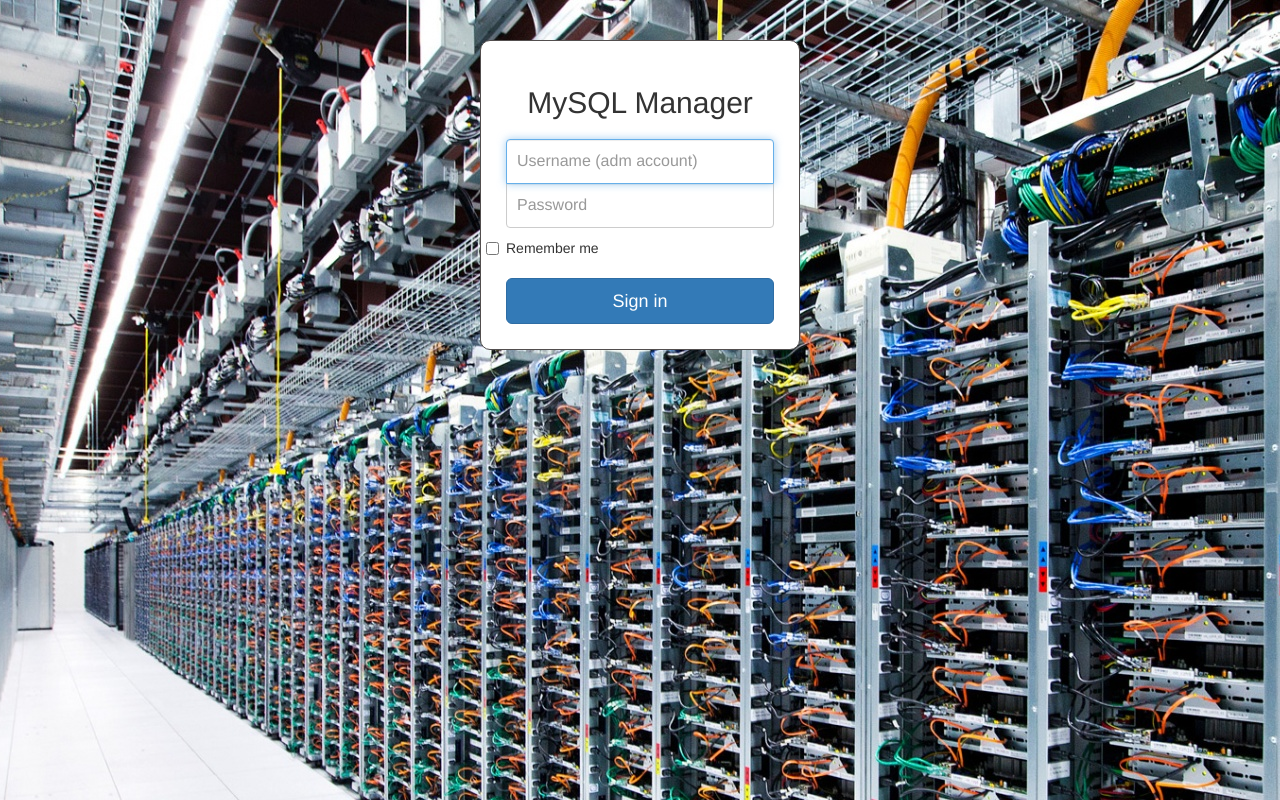
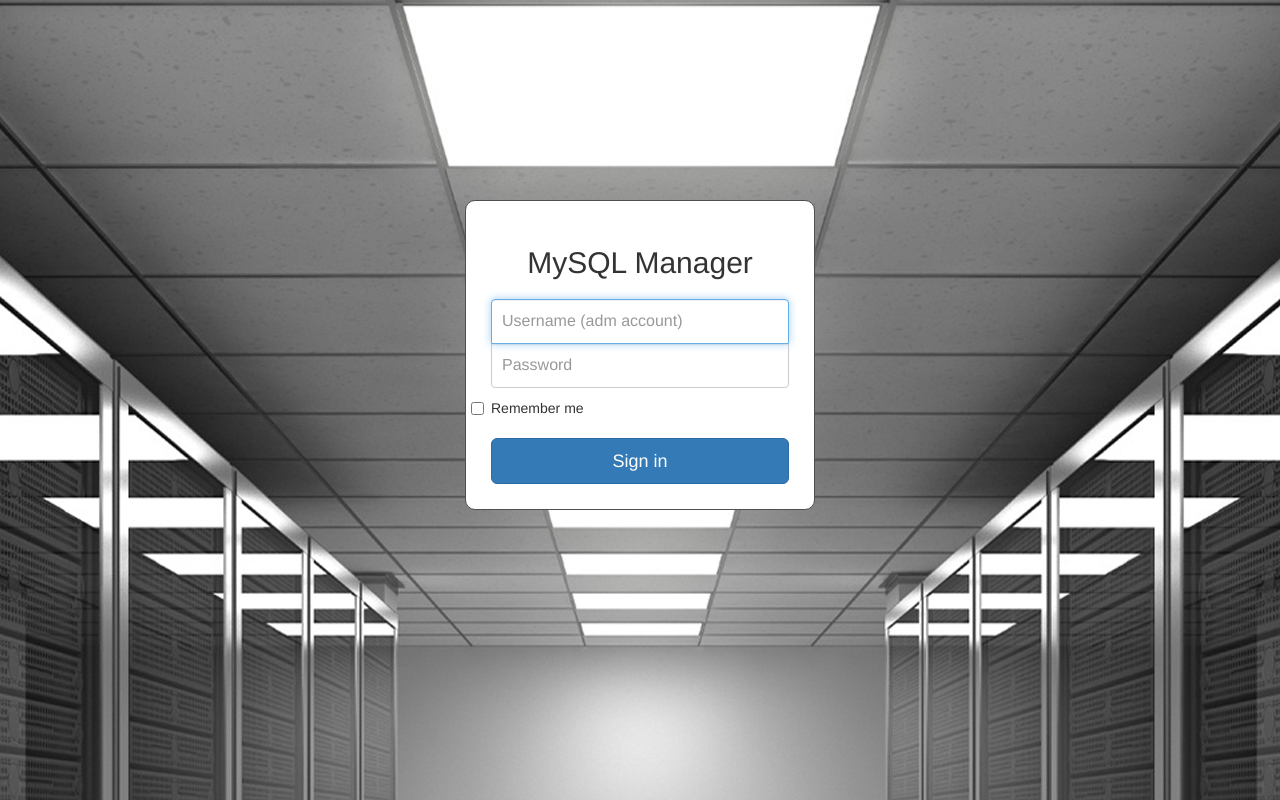
Before and after one commit to divad/mysqladm, a Python web app: template templates/default.html in a window 1280 px wide. Run offline with Jinja, Linux system fonts and the light colour scheme; the template is opened without the code that fills it, so the values that code supplies are empty; some libraries are stand-ins or nearby versions.

Commit message:
Changed login stuff

```diff
--- a/static/css/login.css
+++ b/static/css/login.css
@@ -3,7 +3,7 @@ body
 	padding-top: 40px;
 	padding-bottom: 40px;
 	background-color: #eee;
-	background-image: url('/adm/static/img/google.jpg') !important;
+	background-image: url('/adm/static/img/server_room.jpg') !important;
 	background-position: center top !important;
 	background-repeat: no-repeat !important;
 }
@@ -16,6 +16,17 @@ body
 	margin-left: auto;
 	margin-right: auto;
 	margin-bottom: 20px;
+}
+
+.wrapper-signin
+{
+   width: 350px;
+   height: 400px;
+   position: absolute;
+   left: 50%;
+   top: 50%;
+   margin-left: -175px;
+   margin-top: -200px;
 }
 
 .form-signin
--- a/templates/default.html
+++ b/templates/default.html
@@ -8,7 +8,7 @@
 		<link rel="stylesheet" type="text/css" href="{{ url_for('static', filename='css/login.css') }}">
 	</head>
 
-	<body>
+	<body style="display: inline-block">
 
 		<script type="text/javascript">
 		window.onload = function()
@@ -18,7 +18,10 @@
 			text_input.select();
 		}
 		</script>
-		<div class="container container-signin">
+
+		<div class="wrapper-signin">
+
+		<div class="container container-signin" style="padding: 0px">
 			<form class="form-signin" action="{{ url_for('login') }}" method="POST">
 
 				<input name="_csrf_token" type="hidden" value="{{ csrf_token() }}"/>
@@ -44,6 +47,8 @@
 			{% endfor %}
 
 		</div>
+
+		</div>
   </body>
 
 </html>
```
Also changed, not shown: static/img/SQL_query.jpg (added), static/img/server_room.jpg (added).
